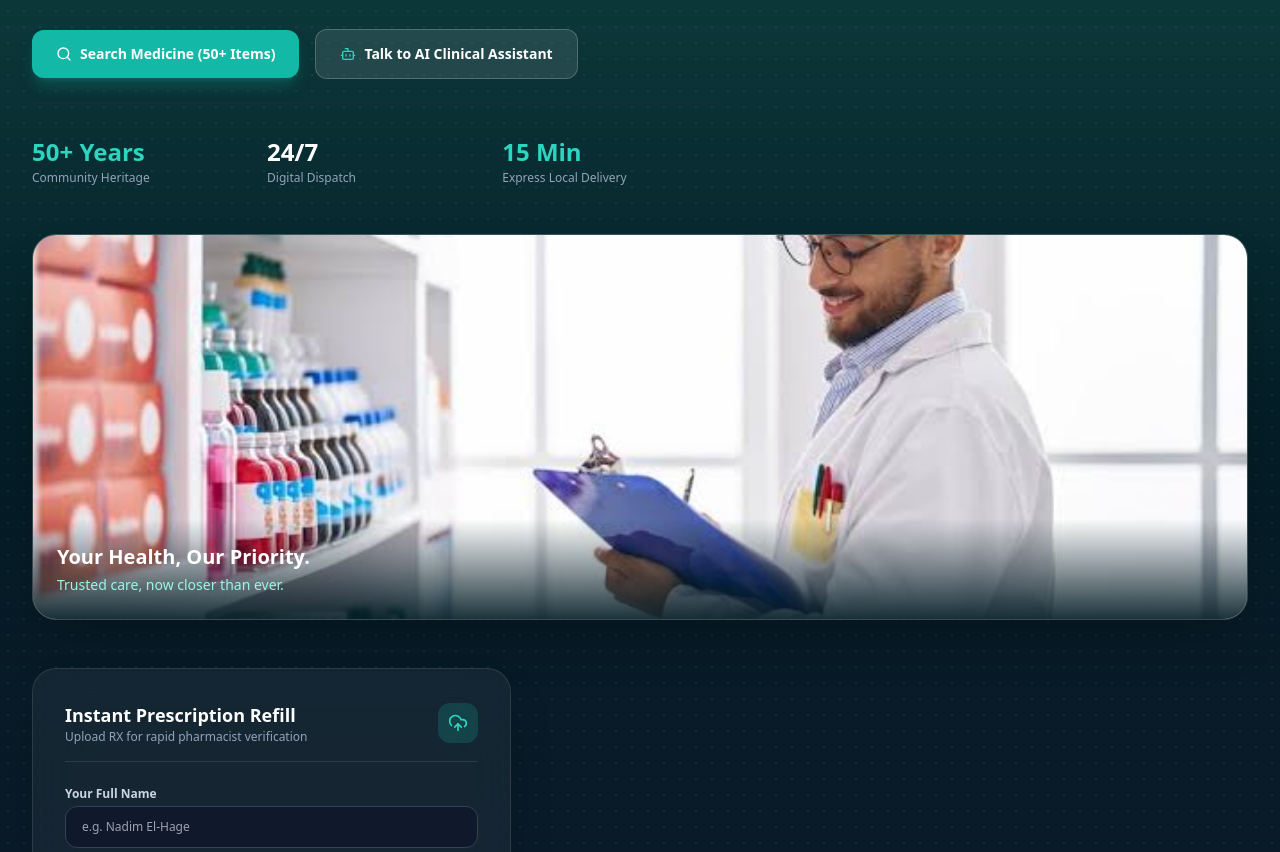
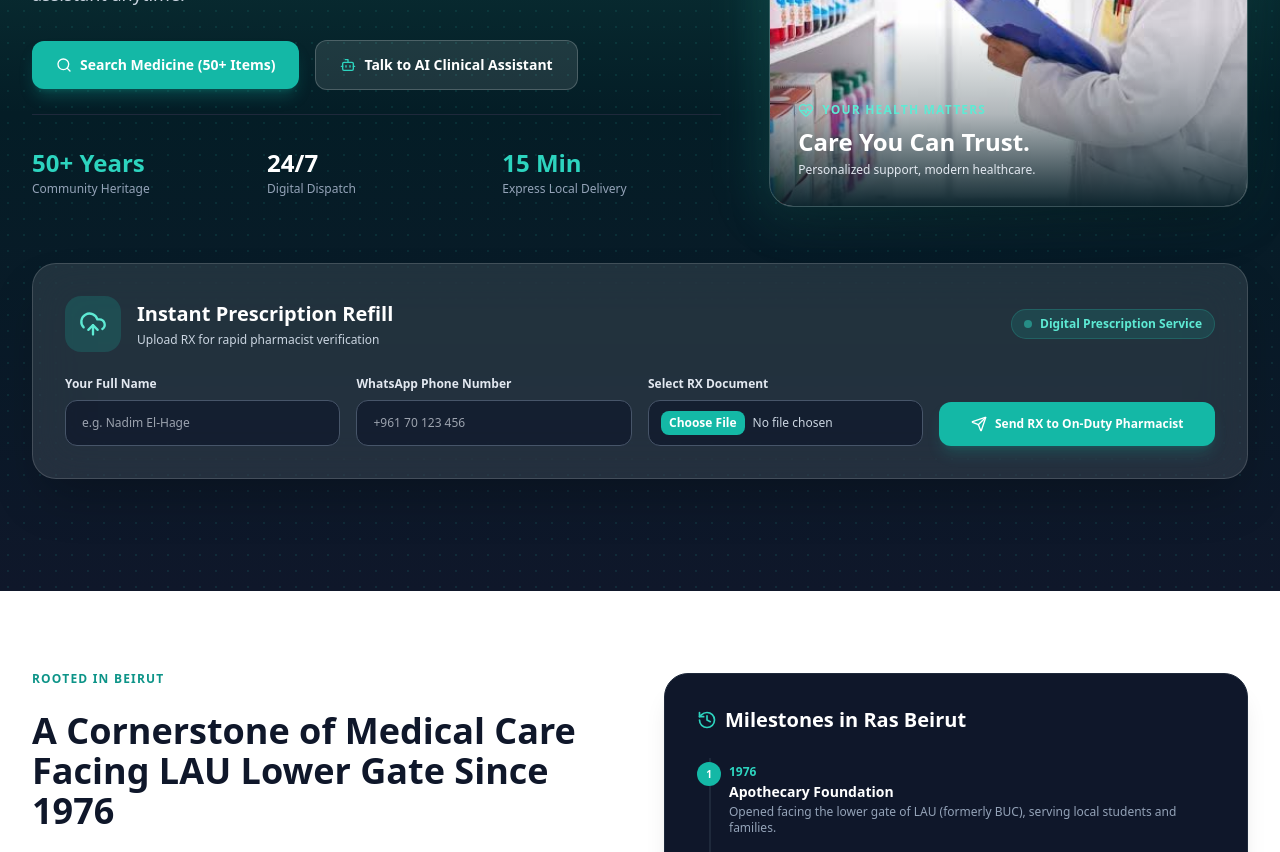
Before and after one commit to fatemahslaiby2006/Ras-Beirut-Pharmacy, a plain HTML site: page index.html in a window 1280 px wide. Shown: the part 446-1298 px from the top of the page. Drawn offline with nearby package versions, Linux system fonts and the light colour scheme.

Commit message:
Update index.html

```diff
--- a/index.html
+++ b/index.html
@@ -4,9 +4,7 @@
     <meta charset="UTF-8">
     <meta name="viewport" content="width=device-width, initial-scale=1.0">
     <title>Ras Beirut Pharmacy | Digital Healthcare & Heritage</title>
-    <!-- Tailwind CSS -->
     <script src="https://cdn.tailwindcss.com"></script>
-    <!-- Lucide Icons -->
     <script src="https://unpkg.com/lucide@latest"></script>
     <script>
         tailwind.config = {
@@ -14,53 +12,37 @@
                 extend: {
                     colors: {
                         turq: {
-                            50: '#f0fdfa',
-                            100: '#ccfbf1',
-                            200: '#99f6e4',
-                            300: '#5eead4',
-                            400: '#2dd4bf',
-                            500: '#14b8a6',
-                            600: '#0d9488',
-                            700: '#0f766e',
-                            800: '#115e59',
-                            900: '#134e4a',
-                            950: '#042f2e'
+                            50: '#f0fdfa', 100: '#ccfbf1', 200: '#99f6e4',
+                            300: '#5eead4', 400: '#2dd4bf', 500: '#14b8a6',
+                            600: '#0d9488', 700: '#0f766e', 800: '#115e59',
+                            900: '#134e4a', 950: '#042f2e'
                         },
-                        navy: {
-                            800: '#062c38',
-                            900: '#041d26'
-                        }
+                        navy: { 800: '#062c38', 900: '#041d26' }
                     }
                 }
             }
         }
     </script>
     <style>
-    /* Page Transition Animations */
         body {
             opacity: 0;
             transform: translateY(8px);
-        transition: opacity 0.35s ease-out, transform 0.35s ease-out;
+            transition: opacity .35s ease-out, transform .35s ease-out;
         }
-    body.page-loaded {
-        opacity: 1;
-        transform: translateY(0);
-    }
+        body.page-loaded { opacity: 1; transform: translateY(0); }
         body.page-fade-out {
             opacity: 0;
             transform: translateY(-8px);
-        transition: opacity 0.25s ease-in, transform 0.25s ease-in;
+            transition: opacity .25s ease-in, transform .25s ease-in;
         }
     </style>
 </head>
 <body class="bg-slate-50 text-slate-800 font-sans antialiased selection:bg-turq-500 selection:text-white">
 
-    <!-- UNIFIED NAVBAR (UNTOUCHED / KEPT EXACTLY THE SAME) -->
+    <!-- NAVBAR -->
     <header class="sticky top-0 z-50 bg-white/95 backdrop-blur-md border-b border-turq-100 shadow-sm">
         <div class="max-w-7xl mx-auto px-4 sm:px-6 lg:px-8">
             <div class="flex items-center justify-between h-20">
-
-                <!-- BRAND LOGO -->
                 <a href="index.html" class="flex items-center space-x-3">
                     <div class="w-12 h-12 rounded-2xl bg-gradient-to-tr from-turq-600 to-turq-400 flex items-center justify-center text-white shadow-lg shadow-turq-500/20">
                         <i data-lucide="cross" class="w-7 h-7 stroke-[2.5]"></i>
@@ -71,7 +53,6 @@
                     </div>
                 </a>
 
-                <!-- SHARED NAVIGATION LINKS -->
                 <nav class="hidden lg:flex items-center space-x-8">
                     <a href="index.html" class="text-turq-600 font-bold text-sm">Home</a>
                     <a href="services.html" class="text-slate-600 hover:text-turq-600 font-medium text-sm transition">Digital Services</a>
@@ -94,21 +75,27 @@
         </div>
     </header>
 
-    <!-- HERO SECTION WITH LOCAL HERITAGE TOUCH -->
+    <!-- UPDATED HERO -->
     <section class="relative bg-gradient-to-b from-turq-900 via-navy-900 to-slate-900 text-white pt-20 pb-28 overflow-hidden">
         <div class="absolute inset-0 opacity-10 bg-[radial-gradient(#2dd4bf_1px,transparent_1px)] [background-size:16px_16px]"></div>
         <div class="max-w-7xl mx-auto px-4 sm:px-6 lg:px-8 relative z-10">
             <div class="grid grid-cols-1 lg:grid-cols-12 gap-12 items-center">
 
+                <!-- LEFT HERO TEXT -->
                 <div class="lg:col-span-7 space-y-6">
                     <div class="inline-flex items-center gap-2 px-3 py-1.5 rounded-full bg-turq-500/20 border border-turq-400/30 text-turq-300 text-xs font-bold uppercase tracking-widest">
-                        <i data-lucide="map-pin" class="w-3.5 h-3.5 text-turq-400"></i> Serving Ras Beirut Facing LAU Lower Gate
+                        <i data-lucide="map-pin" class="w-3.5 h-3.5 text-turq-400"></i>
+                        Serving Ras Beirut Facing LAU Lower Gate
                     </div>
+
                     <h1 class="text-4xl sm:text-5xl lg:text-6xl font-black tracking-tight leading-tight">
-                        A Legacy of Trust in <span class="text-transparent bg-clip-text bg-gradient-to-r from-turq-300 to-turq-500">Ras Beirut</span>
+                        A Legacy of Trust in
+                        <span class="text-transparent bg-clip-text bg-gradient-to-r from-turq-300 to-turq-500">Ras Beirut</span>
                     </h1>
+
                     <p class="text-slate-300 text-base sm:text-lg max-w-2xl leading-relaxed">
-                        Combining half a century of neighborhood care with next-generation digital healthcare. Order medication, verify prescriptions, or consult our AI clinical assistant anytime.
+                        Combining half a century of neighborhood care with next-generation digital healthcare.
+                        Order medication, verify prescriptions, or consult our AI clinical assistant anytime.
                     </p>
 
                     <div class="flex flex-wrap items-center gap-4 pt-2">
@@ -120,7 +107,6 @@
                         </a>
                     </div>
 
-                    <!-- METRICS BAR -->
                     <div class="grid grid-cols-3 gap-4 pt-8 border-t border-slate-800">
                         <div>
                             <div class="text-2xl font-black text-turq-400">50+ Years</div>
@@ -136,54 +122,64 @@
                         </div>
                     </div>
                 </div>
-<!-- PHARMACIST PHOTO -->
-<div class="lg:col-span-12">
-  <div class="relative overflow-hidden rounded-3xl shadow-2xl border border-white/20">
-    <img
-  src="pharmacist.jpg"
+
+                <!-- RIGHT PHARMACIST PHOTO -->
+                <div class="lg:col-span-5">
+                    <div class="relative group">
+                        <div class="absolute -inset-2 rounded-[2rem] bg-gradient-to-br from-turq-400/30 to-turq-800/10 blur-xl"></div>
+                        <div class="relative rounded-3xl overflow-hidden border border-white/20 shadow-2xl">
+                            <img src="pharmacist.jpg"
                                  alt="Pharmacist checking medication inventory"
-  class="w-full h-72 sm:h-96 object-cover"
->
-
-    <div class="absolute bottom-0 left-0 right-0
-                bg-gradient-to-t from-navy-900/90 to-transparent p-6">
-      <h3 class="text-white text-xl font-bold">
-        Your Health, Our Priority.
-      </h3>
-      <p class="text-turq-200 text-sm mt-1">
-        Trusted care, now closer than ever.
-      </p>
+                                 class="w-full h-[350px] sm:h-[440px] lg:h-[490px] object-cover object-center transition-transform duration-700 group-hover:scale-105">
+                            <div class="absolute inset-x-0 bottom-0 bg-gradient-to-t from-navy-900/95 via-navy-900/30 to-transparent p-7 pt-20">
+                                <div class="flex items-center gap-2 text-turq-300 text-xs font-bold uppercase tracking-widest mb-2">
+                                    <i data-lucide="heart-pulse" class="w-4 h-4"></i> Your Health Matters
+                                </div>
+                                <h3 class="text-white text-2xl font-extrabold">Care You Can Trust.</h3>
+                                <p class="text-slate-200 text-xs mt-1">Personalized support, modern healthcare.</p>
                             </div>
                         </div>
                     </div>
-                <!-- RIGHT QUICK ACTION CARD -->
+                </div>
 
-                <div class="lg:col-span-5">
-                    <div class="bg-white/5 backdrop-blur-xl border border-white/10 rounded-3xl p-6 sm:p-8 space-y-6 shadow-2xl">
-                        <div class="flex items-center justify-between border-b border-white/10 pb-4">
+                <!-- FULL WIDTH PRESCRIPTION REFILL CARD -->
+                <div class="lg:col-span-12 mt-2">
+                    <div class="bg-white/10 backdrop-blur-xl border border-white/15 rounded-3xl p-6 sm:p-8 shadow-2xl">
+                        <div class="flex flex-col sm:flex-row sm:items-center justify-between gap-4 mb-6">
+                            <div class="flex items-center gap-4">
+                                <div class="w-14 h-14 rounded-2xl bg-turq-500/20 text-turq-300 flex items-center justify-center shrink-0">
+                                    <i data-lucide="upload-cloud" class="w-7 h-7"></i>
+                                </div>
                                 <div>
-                                <h3 class="text-lg font-bold text-white">Instant Prescription Refill</h3>
-                                <p class="text-xs text-slate-400">Upload RX for rapid pharmacist verification</p>
-                            </div>
-                            <div class="w-10 h-10 rounded-xl bg-turq-500/20 text-turq-400 flex items-center justify-center">
-                                <i data-lucide="upload-cloud" class="w-5 h-5"></i>
+                                    <h3 class="text-xl font-bold text-white">Instant Prescription Refill</h3>
+                                    <p class="text-xs text-slate-300 mt-1">Upload RX for rapid pharmacist verification</p>
                                 </div>
                             </div>
+                            <span class="self-start sm:self-auto inline-flex items-center gap-2 px-3 py-1.5 bg-turq-500/15 border border-turq-400/20 text-turq-300 rounded-full text-xs font-bold">
+                                <span class="w-2 h-2 rounded-full bg-turq-400 animate-pulse"></span>
+                                Digital Prescription Service
+                            </span>
+                        </div>
 
-                        <form onsubmit="event.preventDefault(); alert('Prescription received! A Ras Beirut pharmacist will reach out via WhatsApp shortly.');" class="space-y-4">
+                        <form onsubmit="event.preventDefault(); alert('Prescription received! A Ras Beirut pharmacist will reach out via WhatsApp shortly.');"
+                              class="grid grid-cols-1 md:grid-cols-2 lg:grid-cols-4 gap-4 items-end">
                             <div>
-                                <label class="block text-xs font-semibold text-slate-300 mb-1">Your Full Name</label>
-                                <input type="text" required placeholder="e.g. Nadim El-Hage" class="w-full px-4 py-3 rounded-xl bg-slate-900/80 border border-slate-700 text-white text-xs focus:outline-none focus:ring-2 focus:ring-turq-500">
+                                <label class="block text-xs font-semibold text-slate-200 mb-2">Your Full Name</label>
+                                <input type="text" required placeholder="e.g. Nadim El-Hage"
+                                       class="w-full px-4 py-3.5 rounded-xl bg-slate-900/70 border border-slate-600 text-white text-xs focus:outline-none focus:ring-2 focus:ring-turq-500">
                             </div>
                             <div>
-                                <label class="block text-xs font-semibold text-slate-300 mb-1">WhatsApp Phone Number</label>
-                                <input type="tel" required placeholder="+961 70 123 456" class="w-full px-4 py-3 rounded-xl bg-slate-900/80 border border-slate-700 text-white text-xs focus:outline-none focus:ring-2 focus:ring-turq-500">
+                                <label class="block text-xs font-semibold text-slate-200 mb-2">WhatsApp Phone Number</label>
+                                <input type="tel" required placeholder="+961 70 123 456"
+                                       class="w-full px-4 py-3.5 rounded-xl bg-slate-900/70 border border-slate-600 text-white text-xs focus:outline-none focus:ring-2 focus:ring-turq-500">
                             </div>
                             <div>
-                                <label class="block text-xs font-semibold text-slate-300 mb-1">Select RX Document</label>
-                                <input type="file" required class="w-full px-3 py-2 text-xs text-slate-400 bg-slate-900/80 rounded-xl border border-slate-700 file:mr-4 file:py-1.5 file:px-3 file:rounded-lg file:border-0 file:text-xs file:font-semibold file:bg-turq-500 file:text-white hover:file:bg-turq-600">
+                                <label class="block text-xs font-semibold text-slate-200 mb-2">Select RX Document</label>
+                                <input type="file" required
+                                       class="w-full px-3 py-2.5 text-xs text-slate-300 bg-slate-900/70 rounded-xl border border-slate-600 file:mr-2 file:py-1 file:px-2 file:rounded-lg file:border-0 file:text-xs file:font-semibold file:bg-turq-500 file:text-white">
                             </div>
-                            <button type="submit" class="w-full py-3.5 bg-turq-500 hover:bg-turq-600 text-white font-bold rounded-xl text-xs transition shadow-lg shadow-turq-500/20">
+                            <button type="submit" class="w-full py-3.5 bg-turq-500 hover:bg-turq-600 text-white font-bold rounded-xl text-xs transition shadow-lg shadow-turq-500/20 flex items-center justify-center gap-2">
+                                <i data-lucide="send" class="w-4 h-4"></i>
                                 Send RX to On-Duty Pharmacist
                             </button>
                         </form>
@@ -194,11 +190,10 @@
         </div>
     </section>
 
-    <!-- RAS BEIRUT HERITAGE & HISTORY SECTION -->
+    <!-- HERITAGE & HISTORY -->
     <section class="py-20 bg-white">
         <div class="max-w-7xl mx-auto px-4 sm:px-6 lg:px-8">
             <div class="grid grid-cols-1 lg:grid-cols-12 gap-12 items-center">
-
                 <div class="lg:col-span-6 space-y-6">
                     <span class="text-turq-600 font-bold text-xs uppercase tracking-widest block">Rooted in Beirut</span>
                     <h2 class="text-3xl sm:text-4xl font-extrabold text-slate-900 leading-tight">
@@ -210,7 +205,6 @@
                     <p class="text-slate-600 text-sm leading-relaxed">
                         Through decades of urban evolution, Ras Beirut Pharmacy remained an unwavering beacon of health support. Today, we bridge this rich heritage with modern digital telehealth, offering automated refills, interactive health tools, and instant delivery.
                     </p>
-
                     <div class="grid grid-cols-2 gap-4 pt-4">
                         <div class="p-4 rounded-2xl bg-slate-50 border border-slate-200">
                             <i data-lucide="heart-pulse" class="w-6 h-6 text-turq-600 mb-2"></i>
@@ -225,13 +219,11 @@
                     </div>
                 </div>
 
-                <!-- HISTORICAL TIMELINE -->
                 <div class="lg:col-span-6">
                     <div class="bg-slate-900 text-white p-8 rounded-3xl border border-slate-800 relative shadow-xl">
                         <h3 class="text-xl font-bold text-white mb-6 flex items-center gap-2">
                             <i data-lucide="history" class="w-5 h-5 text-turq-400"></i> Milestones in Ras Beirut
                         </h3>
-
                         <div class="space-y-6 relative before:absolute before:inset-0 before:left-3 before:w-0.5 before:bg-slate-800">
                             <div class="relative pl-8">
                                 <div class="absolute left-0 top-1 w-6 h-6 rounded-full bg-turq-500 text-white flex items-center justify-center text-[10px] font-bold">1</div>
@@ -239,21 +231,18 @@
                                 <h4 class="font-bold text-sm text-white">Apothecary Foundation</h4>
                                 <p class="text-xs text-slate-400 mt-0.5">Opened facing the lower gate of LAU (formerly BUC), serving local students and families.</p>
                             </div>
-
                             <div class="relative pl-8">
                                 <div class="absolute left-0 top-1 w-6 h-6 rounded-full bg-turq-500 text-white flex items-center justify-center text-[10px] font-bold">2</div>
                                 <span class="text-xs font-bold text-turq-400">1998</span>
                                 <h4 class="font-bold text-sm text-white">Expansion & Cold Chain Vaults</h4>
                                 <p class="text-xs text-slate-400 mt-0.5">Upgraded facility with clinical storage vaults for complex chronic and pediatric biologicals.</p>
                             </div>
-
                             <div class="relative pl-8">
                                 <div class="absolute left-0 top-1 w-6 h-6 rounded-full bg-turq-500 text-white flex items-center justify-center text-[10px] font-bold">3</div>
                                 <span class="text-xs font-bold text-turq-400">2018</span>
                                 <h4 class="font-bold text-sm text-white">Neighborhood Courier Dispatch</h4>
                                 <p class="text-xs text-slate-400 mt-0.5">Launched rapid motorcycle courier coverage across Hamra, Raouche, Verdun, and Koraytem.</p>
                             </div>
-
                             <div class="relative pl-8">
                                 <div class="absolute left-0 top-1 w-6 h-6 rounded-full bg-turq-500 text-white flex items-center justify-center text-[10px] font-bold">4</div>
                                 <span class="text-xs font-bold text-turq-400">2026</span>
@@ -263,12 +252,11 @@
                         </div>
                     </div>
                 </div>
-
             </div>
         </div>
     </section>
 
-    <!-- INTERACTIVE HEALTH TOOLS SECTION -->
+    <!-- INTERACTIVE HEALTH TOOLS -->
     <section class="py-16 bg-slate-100 border-y border-slate-200">
         <div class="max-w-7xl mx-auto px-4 sm:px-6 lg:px-8">
             <div class="text-center max-w-2xl mx-auto mb-12">
@@ -278,8 +266,6 @@
             </div>
 
             <div class="grid grid-cols-1 md:grid-cols-2 gap-8">
-
-                <!-- BMI CALCULATOR -->
                 <div class="bg-white p-6 sm:p-8 rounded-3xl border border-slate-200 shadow-sm">
                     <div class="flex items-center gap-3 mb-4">
                         <div class="p-3 bg-turq-50 rounded-xl text-turq-600"><i data-lucide="scale" class="w-6 h-6"></i></div>
@@ -288,7 +274,6 @@
                             <p class="text-xs text-slate-500">Calculate body mass index category</p>
                         </div>
                     </div>
-
                     <div class="space-y-4 text-xs">
                         <div>
                             <label class="block font-semibold text-slate-700 mb-1">Weight (kg)</label>
@@ -303,7 +288,6 @@
                     </div>
                 </div>
 
-                <!-- WATER HYDRATION CALCULATOR -->
                 <div class="bg-white p-6 sm:p-8 rounded-3xl border border-slate-200 shadow-sm">
                     <div class="flex items-center gap-3 mb-4">
                         <div class="p-3 bg-turq-50 rounded-xl text-turq-600"><i data-lucide="droplet" class="w-6 h-6"></i></div>
@@ -312,7 +296,6 @@
                             <p class="text-xs text-slate-500">Determine daily water requirement</p>
                         </div>
                     </div>
-
                     <div class="space-y-4 text-xs">
                         <div>
                             <label class="block font-semibold text-slate-700 mb-1">Body Weight (kg)</label>
@@ -330,12 +313,11 @@
                         <div id="water-result" class="p-4 bg-slate-50 rounded-xl border border-slate-200 text-center font-bold text-slate-700 hidden"></div>
                     </div>
                 </div>
-
             </div>
         </div>
     </section>
 
-    <!-- CORE DIGITAL SERVICES SECTION -->
+    <!-- CORE DIGITAL SERVICES -->
     <section class="py-20 bg-white">
         <div class="max-w-7xl mx-auto px-4 sm:px-6 lg:px-8">
             <div class="text-center max-w-2xl mx-auto mb-16">
@@ -343,9 +325,7 @@
                 <h2 class="text-3xl font-extrabold text-slate-900">Comprehensive Pharmacy Services</h2>
                 <p class="text-slate-500 text-xs mt-2">Explore our full suite of online health solutions designed for the Ras Beirut community.</p>
             </div>
-
             <div class="grid grid-cols-1 md:grid-cols-3 gap-8">
-
                 <div class="p-8 rounded-3xl bg-slate-50 border border-slate-200 hover:border-turq-300 transition hover:shadow-xl group">
                     <div class="w-12 h-12 rounded-2xl bg-turq-500 text-white flex items-center justify-center mb-6 shadow-md group-hover:scale-110 transition-transform">
                         <i data-lucide="search" class="w-6 h-6"></i>
@@ -354,7 +334,6 @@
                     <p class="text-xs text-slate-500 leading-relaxed mb-6">Search over 50 stocked medications, check real-time availability, and build your cart seamlessly.</p>
                     <a href="search.html" class="text-turq-600 font-bold text-xs hover:underline flex items-center gap-1">Open Search Catalog →</a>
                 </div>
-
                 <div class="p-8 rounded-3xl bg-slate-50 border border-slate-200 hover:border-turq-300 transition hover:shadow-xl group">
                     <div class="w-12 h-12 rounded-2xl bg-turq-500 text-white flex items-center justify-center mb-6 shadow-md group-hover:scale-110 transition-transform">
                         <i data-lucide="bot" class="w-6 h-6"></i>
@@ -363,7 +342,6 @@
                     <p class="text-xs text-slate-500 leading-relaxed mb-6">Get immediate answers for over 100 health phrases, dosages, location details, and symptom checks.</p>
                     <a href="chatbot.html" class="text-turq-600 font-bold text-xs hover:underline flex items-center gap-1">Launch AI Assistant →</a>
                 </div>
-
                 <div class="p-8 rounded-3xl bg-slate-50 border border-slate-200 hover:border-turq-300 transition hover:shadow-xl group">
                     <div class="w-12 h-12 rounded-2xl bg-turq-500 text-white flex items-center justify-center mb-6 shadow-md group-hover:scale-110 transition-transform">
                         <i data-lucide="calendar" class="w-6 h-6"></i>
@@ -372,7 +350,6 @@
                     <p class="text-xs text-slate-500 leading-relaxed mb-6">Schedule chronic medication reminders and book virtual consultations with on-duty clinical staff.</p>
                     <a href="services.html" class="text-turq-600 font-bold text-xs hover:underline flex items-center gap-1">View Digital Services →</a>
                 </div>
-
             </div>
         </div>
     </section>
@@ -394,7 +371,6 @@
         </div>
     </footer>
 
-    <!-- INTERACTIVE CALCULATOR SCRIPTS -->
     <script>
         lucide.createIcons();
 
@@ -433,29 +409,20 @@
             res.innerHTML = `Recommended Intake: <span class="text-turq-700 font-black">${liters} Liters</span> / day`;
             res.classList.remove('hidden');
         }
-    </script>
-<script>
-    // Trigger fade-in when page loads
+
         window.addEventListener('DOMContentLoaded', () => {
             document.body.classList.add('page-loaded');
         });
 
-    // Intercept internal navigation clicks for smooth fade-out effect
         document.addEventListener('click', e => {
             const link = e.target.closest('a');
             if (!link) return;
-
             const href = link.getAttribute('href');
-
-        // Check if it's an internal HTML link (ignoring anchors, external links, or JS triggers)
             if (href && href.endsWith('.html') && !href.startsWith('http') && !link.hasAttribute('target')) {
                 e.preventDefault();
                 document.body.classList.remove('page-loaded');
                 document.body.classList.add('page-fade-out');
-
-            setTimeout(() => {
-                window.location.href = href;
-            }, 250); // Matches the 0.25s fade-out CSS duration
+                setTimeout(() => { window.location.href = href; }, 250);
             }
         });
     </script>
```
Lines whose indentation alone changed are shown as unchanged.
